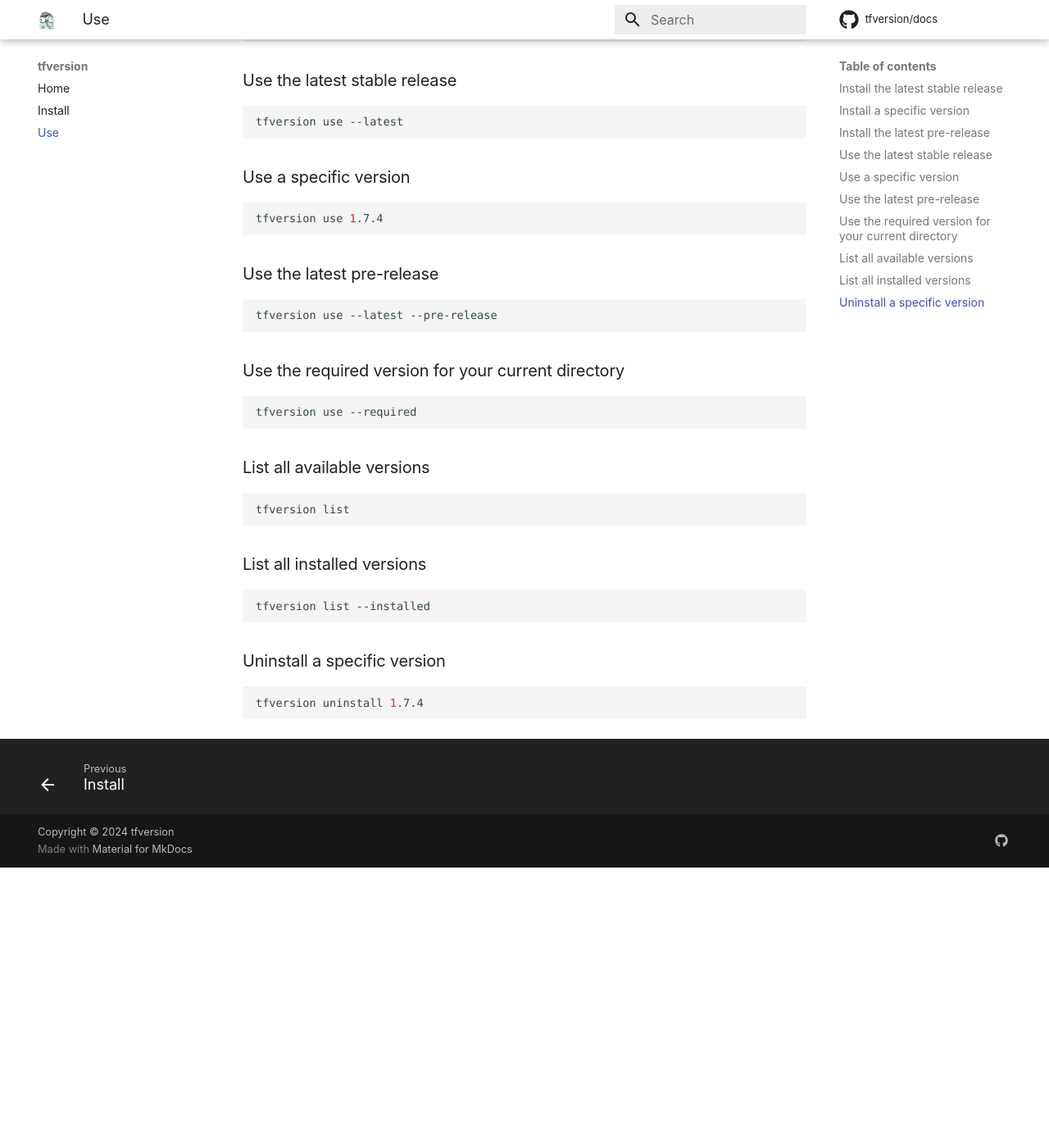
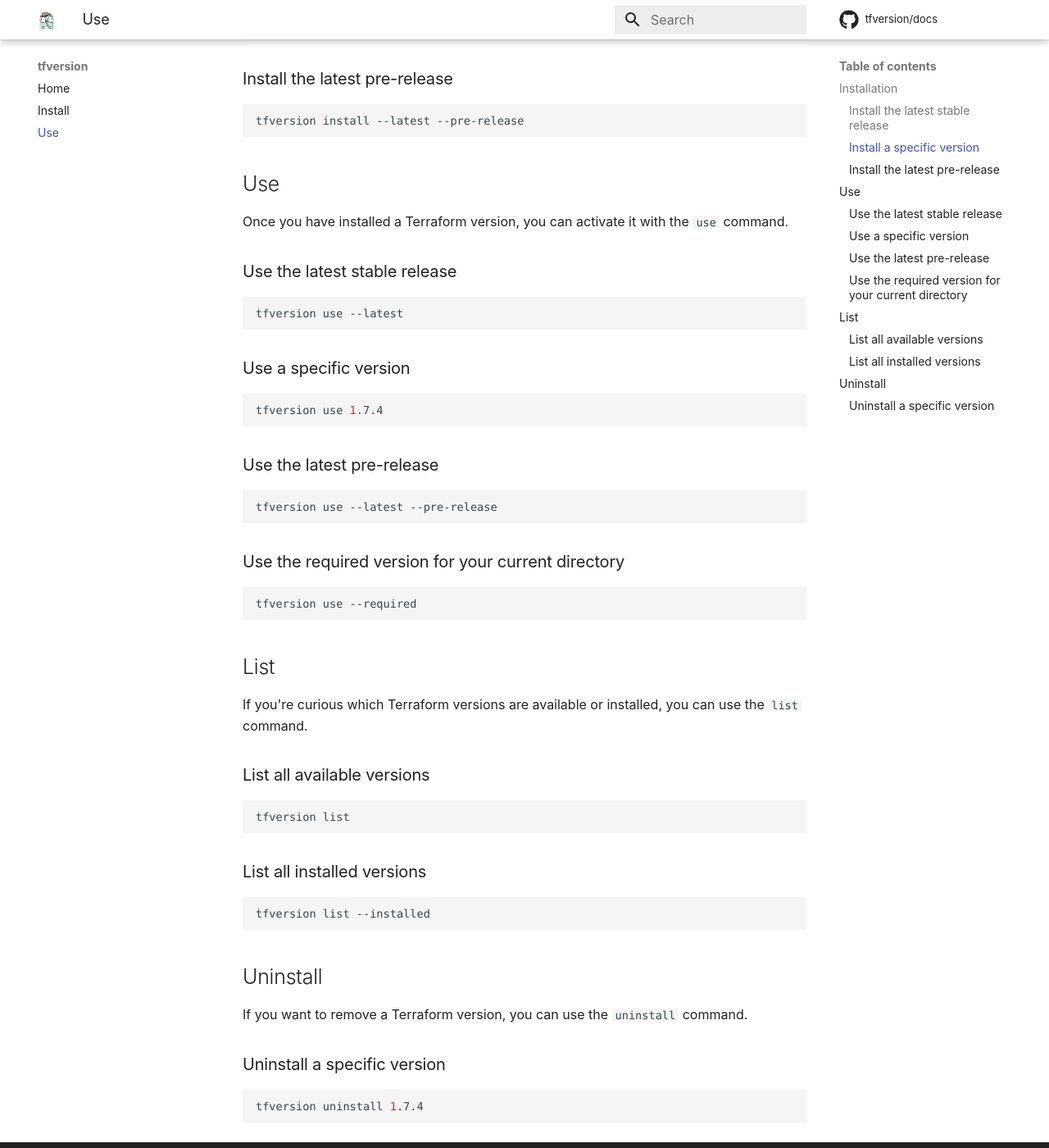
Before and after one commit to tfversion/docs, an MkDocs documentation site: the page built from docs/use.md, in a window 1280 px wide and 1400 px high, scrolled down 534 px. Shown: the whole window at 82% size. Built offline with MkDocs 1.6.1 and Material for MkDocs 9.7.7, drawn with Linux system fonts in a browser that asks for light colours; comment, search, counter and statistics services are not loaded; before the commit the page ends 1592 px from its top, so only the background shows below that; some of the changed text lies outside the part shown.

Commit message:
add h2 headers

````diff
--- a/docs/use.md
+++ b/docs/use.md
@@ -1,4 +1,8 @@
 In developing `tfversion`, our 2 focus points are simplicity and ensuring a smooth user experience, enabling you to effortlessly use Terraform on any platform.
+
+## Installation
+
+Installing a Terraform version can be done in a few ways:
 
 ### Install the latest stable release
 
@@ -17,6 +21,10 @@ tfversion install 1.7.4
 ```sh
 tfversion install --latest --pre-release
 ```
+
+## Use
+
+Once you have installed a Terraform version, you can activate it with the `use` command.
 
 ### Use the latest stable release
 
@@ -42,6 +50,10 @@ tfversion use --latest --pre-release
 tfversion use --required
 ```
 
+## List
+
+If you're curious which Terraform versions are available or installed, you can use the `list` command.
+
 ### List all available versions
 
 ```sh
@@ -54,6 +66,10 @@ tfversion list
 tfversion list --installed
 ```
 
+## Uninstall
+
+If you want to remove a Terraform version, you can use the `uninstall` command.
+
 ### Uninstall a specific version
 
 ```sh
````
